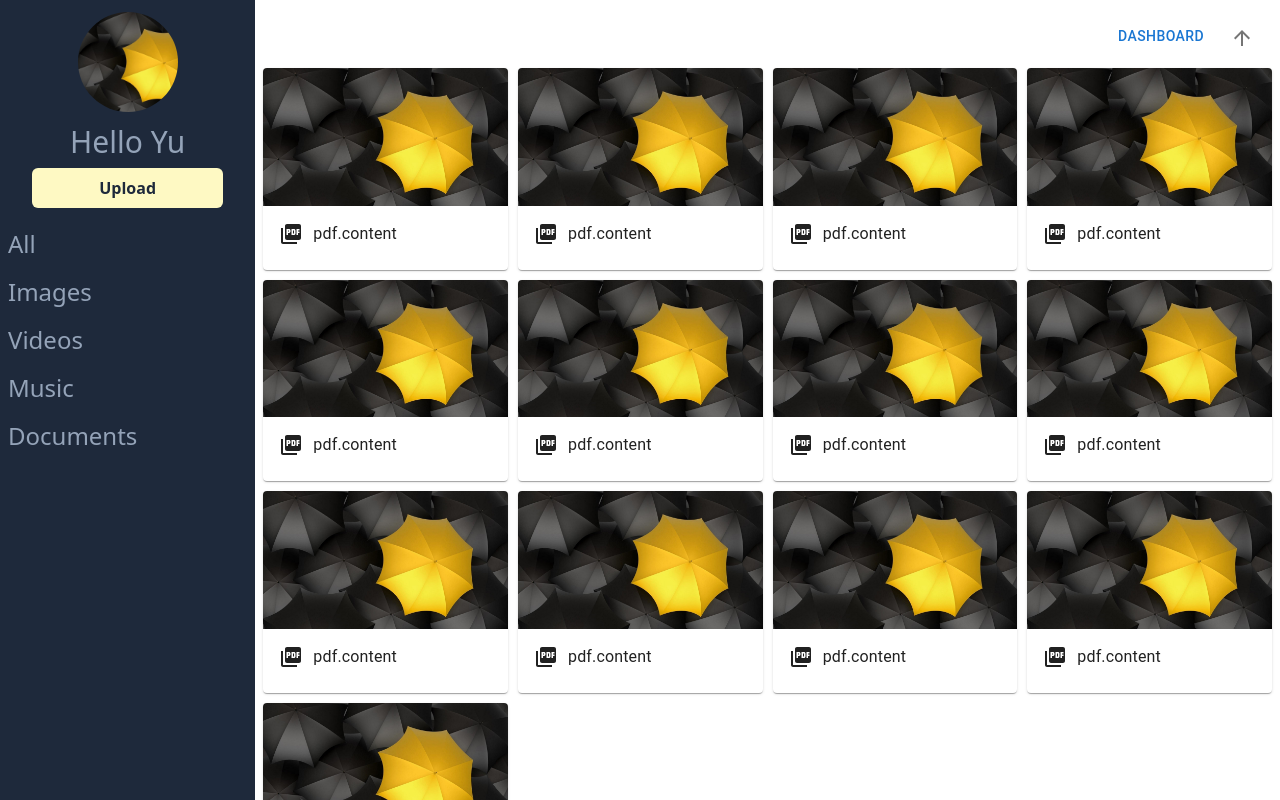
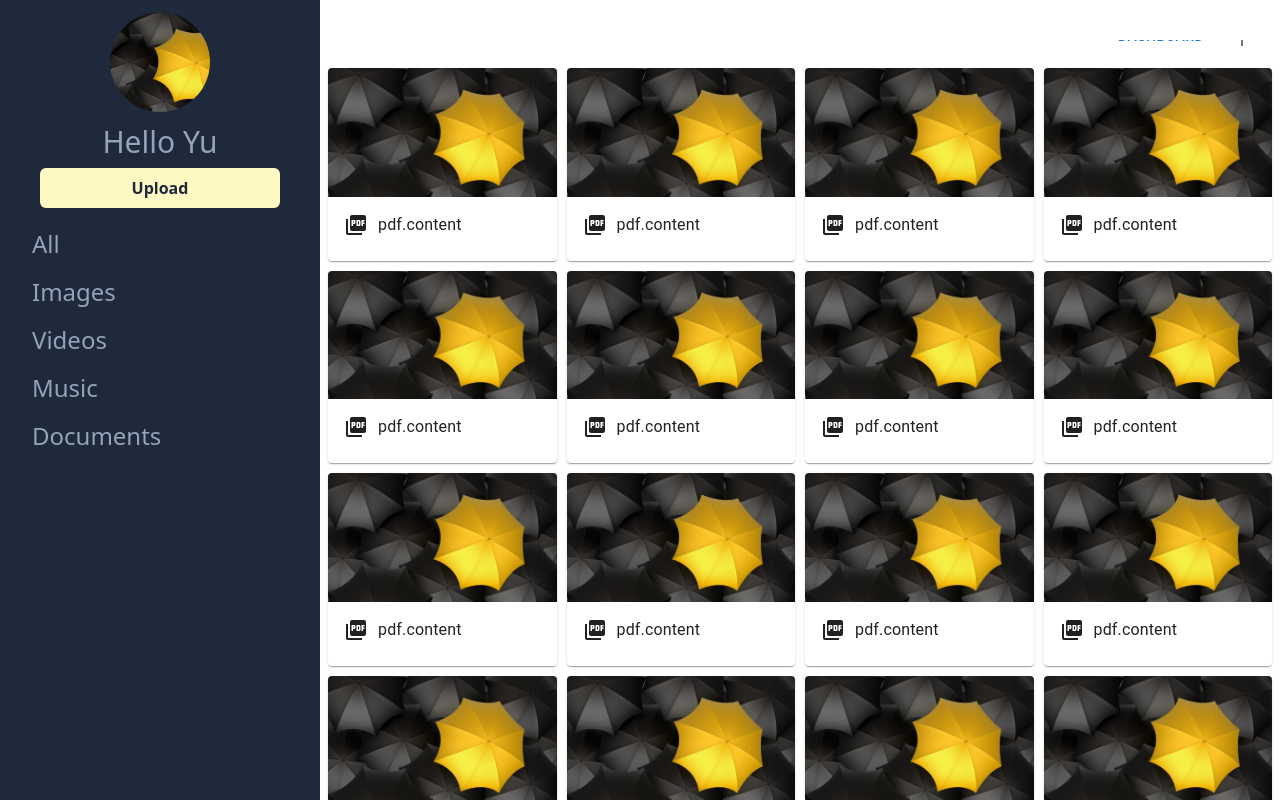
Before and after one commit to YuTakaki/cloud-store-client, a Next.js app: page / in a window 1280 px wide. Shown: the top 800 px of the page. Built offline with nearby package versions, Linux system fonts and the light colour scheme.

Commit message:
add div inside nav and set that div to fix

```diff
--- a/components/dashboard/GridFiles.tsx
+++ b/components/dashboard/GridFiles.tsx
@@ -13,7 +13,7 @@ const CustomGrid = styled('div')((({
 const GridFiles = () => {
   return (
     <CustomGrid>
-      {[...new Array(13)].map(_file => (
+      {[...new Array(53)].map(_file => (
         <Card key={_file}>
           <CardMedia
             component="img"
--- a/layout/layout.tsx
+++ b/layout/layout.tsx
@@ -20,7 +20,9 @@ const Layout = ({children} : LayoutProps) => {
 
   return (
     <div className='min-h-screen flex text-slate-400'>
-      <nav className='w-1/4 max-w-xs hidden md:block bg-slate-800' >
+      <nav className='w-full max-w-xs hidden md:block relative' id="nav" >
+        {/* <div className=''> */}
+          <div className='fixed w-full max-w-xs bg-slate-800 h-screen'>
             <figure className='flex justify-center m-3'>
               <Image
                 src="/images/sample.jpg"
@@ -42,7 +44,7 @@ const Layout = ({children} : LayoutProps) => {
                       className='text-2xl'
                     >
                       <button
-                    className='hover:bg-slate-400 hover:text-slate-800 w-full text-left p-2'
+                        className='hover:bg-slate-400 hover:text-slate-800 w-full text-left p-2 pl-8'
                       >
                         {_option}
                       </button>
@@ -52,10 +54,23 @@ const Layout = ({children} : LayoutProps) => {
 
               ))}
             </ul>
+          </div>
+        {/* </div> */}
       </nav>
-      <main className='w-full h-screen overflow-auto p-2'>
+      <div className='w-full h-screen relative'>
+        <header className='fixed bg-white z-50 p-2 w-full'>
+          <div>
+            <i></i>
+            <input type='text' />
+            <i></i>
+          </div>
+
+        </header>
+
+        <main className='p-2'>
           {children}
         </main>
+      </div>
     </div>
   )
 }
```
Lines whose indentation alone changed are shown as unchanged.
